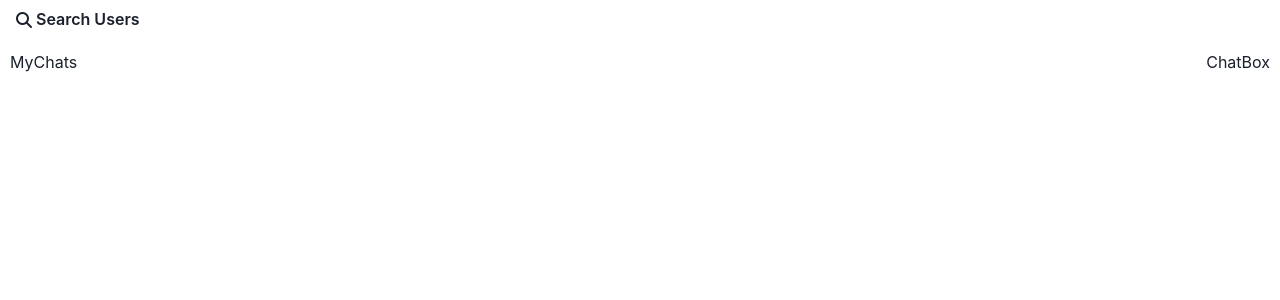
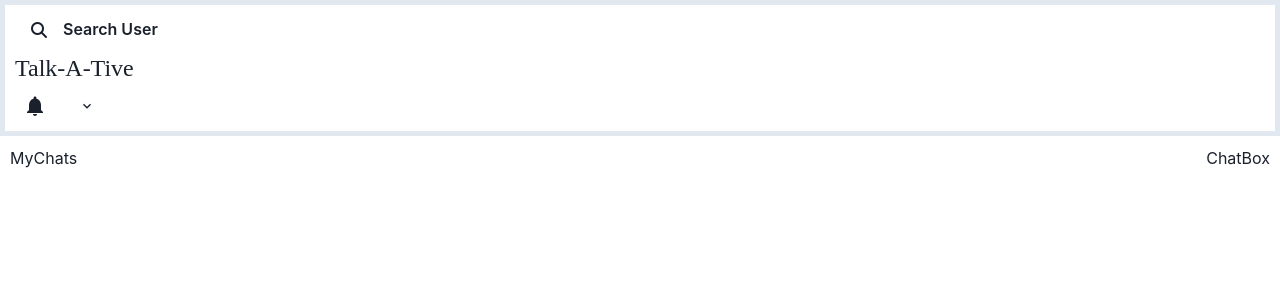
Before and after one commit to VictorMugisha/chat-app-mern-1, a React (Vite) app in the folder frontend/: page /chats in a window 1280 px wide. Shown: the top 300 px of the page. Built offline with nearby package versions, Linux system fonts and the light colour scheme; sample sign-in values are in the browser's storage.

Commit message:
Tried to implement SideDrawer component

```diff
--- a/frontend/package.json
+++ b/frontend/package.json
@@ -11,6 +11,7 @@
     "preview": "vite preview"
   },
   "dependencies": {
+    "@chakra-ui/icons": "^2.1.1",
     "@chakra-ui/react": "^2.8.2",
     "@emotion/react": "^11.13.3",
     "@emotion/styled": "^11.13.0",
--- a/frontend/src/components/miscellaneous/SideDrawer.jsx
+++ b/frontend/src/components/miscellaneous/SideDrawer.jsx
@@ -1,5 +1,14 @@
 /* eslint-disable no-unused-vars */
-import { Box, Button, Text, Tooltip } from "@chakra-ui/react";
+import {
+  Box,
+  Button,
+  Menu,
+  MenuButton,
+  MenuList,
+  Text,
+  Tooltip,
+} from "@chakra-ui/react";
+import { BellIcon, ChevronDownIcon } from "@chakra-ui/icons";
 import { useState } from "react";
 
 export default function SideDrawer() {
@@ -10,13 +19,46 @@ export default function SideDrawer() {
 
   return (
     <>
-      <Box>
+      <Box
+        d="flex"
+        justifyContent="space-between"
+        alignItems="center"
+        bg="white"
+        w="100%"
+        p="5px 10px 5px 10px"
+        borderWidth="5px"
+      >
         <Tooltip label="Search Users to chat" hasArrow placement="bottom-end">
-          <Button variant={"ghost"}>
-            <i className="fa fa-search" aria-hidden="true"></i>
-            <Text d={{ base: "none", md: 'flex' }} px={'4px'}>Search Users</Text>
+          <Button variant="ghost">
+            <i className="fas fa-search"></i>
+            <Text d={{ base: "none", md: "flex" }} px={4}>
+              Search User
+            </Text>
           </Button>
         </Tooltip>
+
+        <Text fontSize="2xl" fontFamily="Work sans">
+          Talk-A-Tive
+        </Text>
+
+        <div>
+          <Menu>
+            <MenuButton p={1} bg="white" as={Button}>
+              <BellIcon fontSize="2xl" m={1} />
+            </MenuButton>
+            <MenuList></MenuList>
+          </Menu>
+
+          <Menu>
+            <MenuButton
+              as={Button}
+              bg="white"
+              rightIcon={<ChevronDownIcon />}
+            >
+
+            </MenuButton>
+          </Menu>
+        </div>
       </Box>
     </>
   );
```
Also changed, not shown: 1 other file (tests, documents, lock files or other folders).
